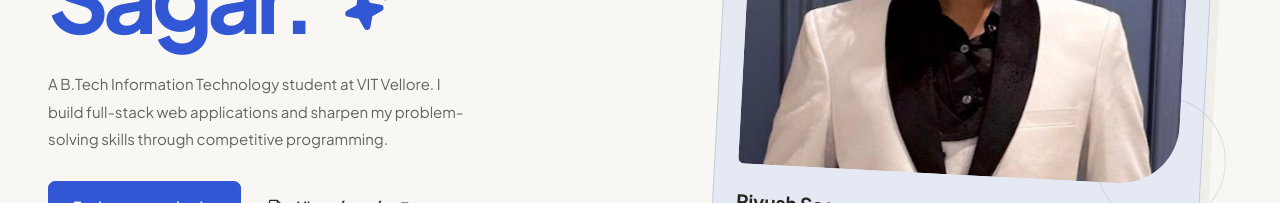
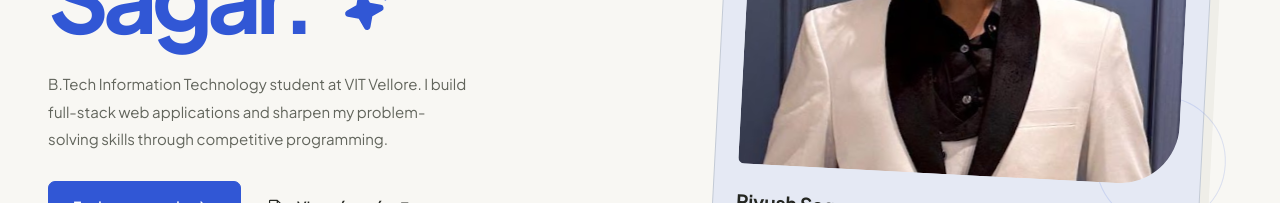
Before and after one commit to Piyush-Sagar/Portfolio, a Next.js app: page / in a window 1280 px wide. Shown: the part 529-732 px from the top of the page. Built offline with nearby package versions, Linux system fonts and the light colour scheme.

Commit message:
Update hero description text

```diff
--- a/src/components/Hero.tsx
+++ b/src/components/Hero.tsx
@@ -35,7 +35,7 @@ export default function Hero() {
             />
           </h1>
           <p className="hero-description">
-            A B.Tech Information Technology student at VIT Vellore. I build
+            B.Tech Information Technology student at VIT Vellore. I build
             full-stack web applications and sharpen my problem-solving skills
             through competitive programming.
           </p>
```
